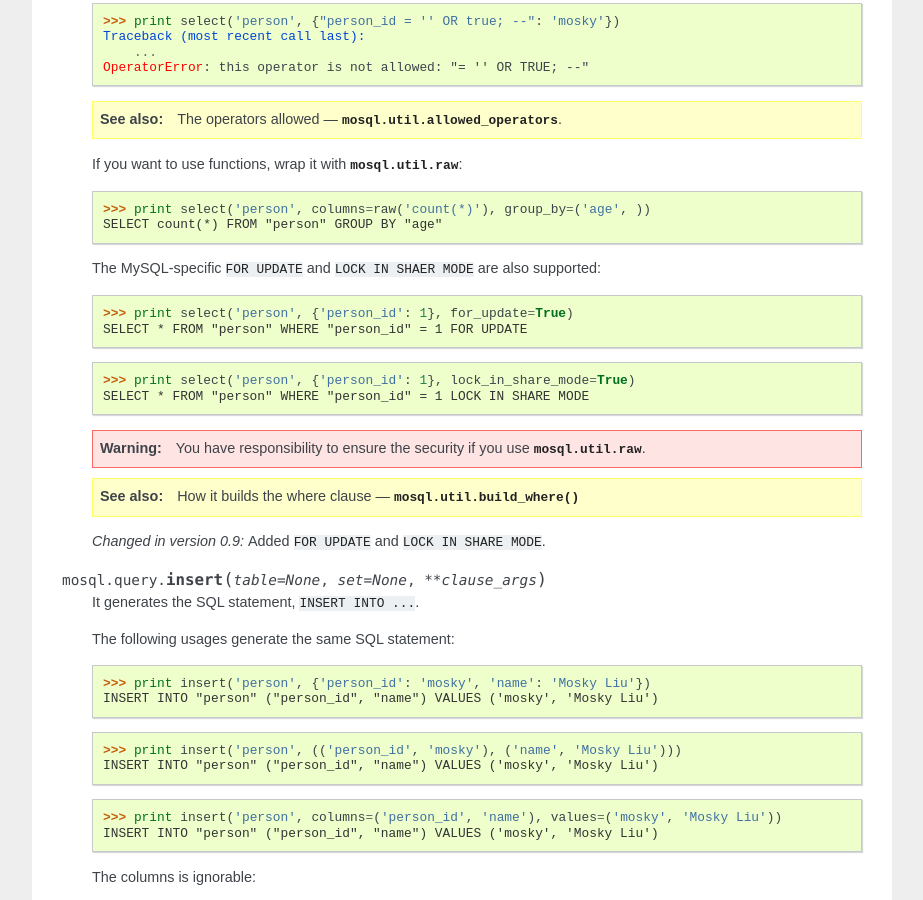
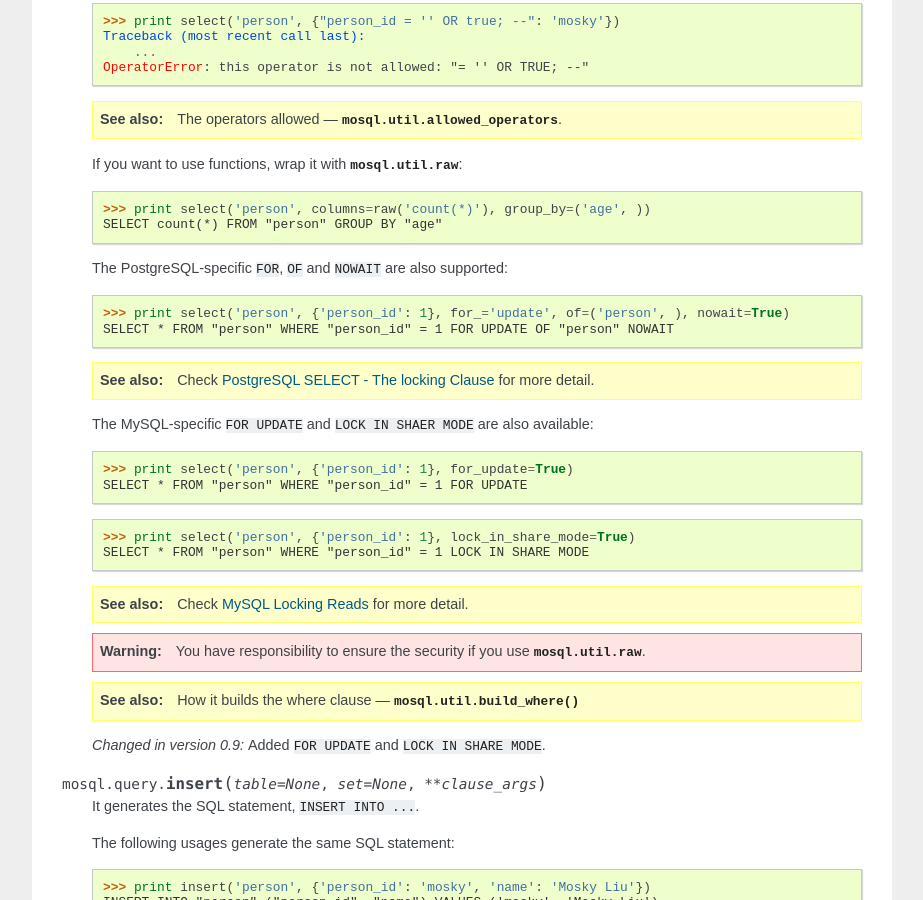
Before and after one commit to moskytw/mosql, a Sphinx documentation site: the page built from docs/query.rst, in a window 1280 px wide and 900 px high, scrolled down 1515 px. Shown: the whole window, without its empty margins (198-1121 px from the left). Built offline with Sphinx 7.4.7, drawn with Linux system fonts in a browser that asks for light colours.

Commit message:
added PostgreSQL's FOR, OF and NOWAIT

```diff
--- a/docs/query.rst
+++ b/docs/query.rst
@@ -93,13 +93,28 @@ If you want to build you own, there are all basic bricks you need -
     >>> print select('person', columns=raw('count(*)'), group_by=('age', ))
     SELECT count(*) FROM "person" GROUP BY "age"
 
-    The MySQL-specific ``FOR UPDATE`` and ``LOCK IN SHAER MODE`` are also supported:
+    The PostgreSQL-specific ``FOR``, ``OF`` and ``NOWAIT`` are also supported:
+
+    >>> print select('person', {'person_id': 1}, for_='update', of=('person', ), nowait=True)
+    SELECT * FROM "person" WHERE "person_id" = 1 FOR UPDATE OF "person" NOWAIT
+
+    .. seealso ::
+        Check `PostgreSQL SELECT - The locking Clause
+        <http://www.postgresql.org/docs/9.3/static/sql-select.html#SQL-FOR-UPDATE-SHARE>`_
+        for more detail.
+
+    The MySQL-specific ``FOR UPDATE`` and ``LOCK IN SHAER MODE`` are also available:
 
     >>> print select('person', {'person_id': 1}, for_update=True)
     SELECT * FROM "person" WHERE "person_id" = 1 FOR UPDATE
 
     >>> print select('person', {'person_id': 1}, lock_in_share_mode=True)
     SELECT * FROM "person" WHERE "person_id" = 1 LOCK IN SHARE MODE
+
+    .. seealso ::
+        Check `MySQL Locking Reads
+        <http://dev.mysql.com/doc/refman/5.7/en/innodb-locking-reads.html>`_ for
+        more detail.
 
     .. warning ::
         You have responsibility to ensure the security if you use :class:`mosql.util.raw`.
```
Also changed, not shown: 2 other files.
